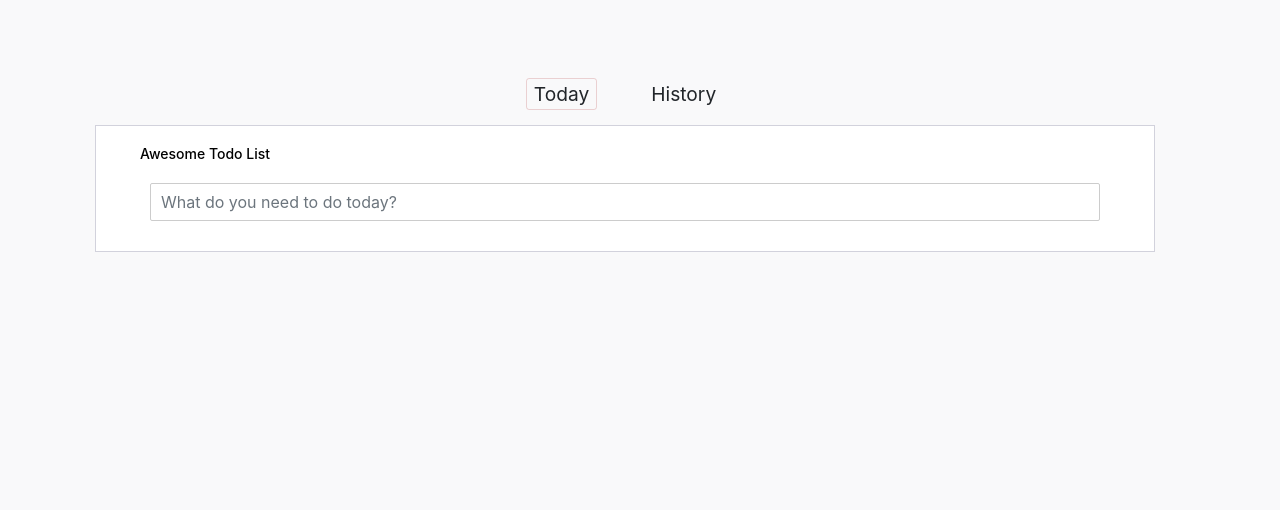
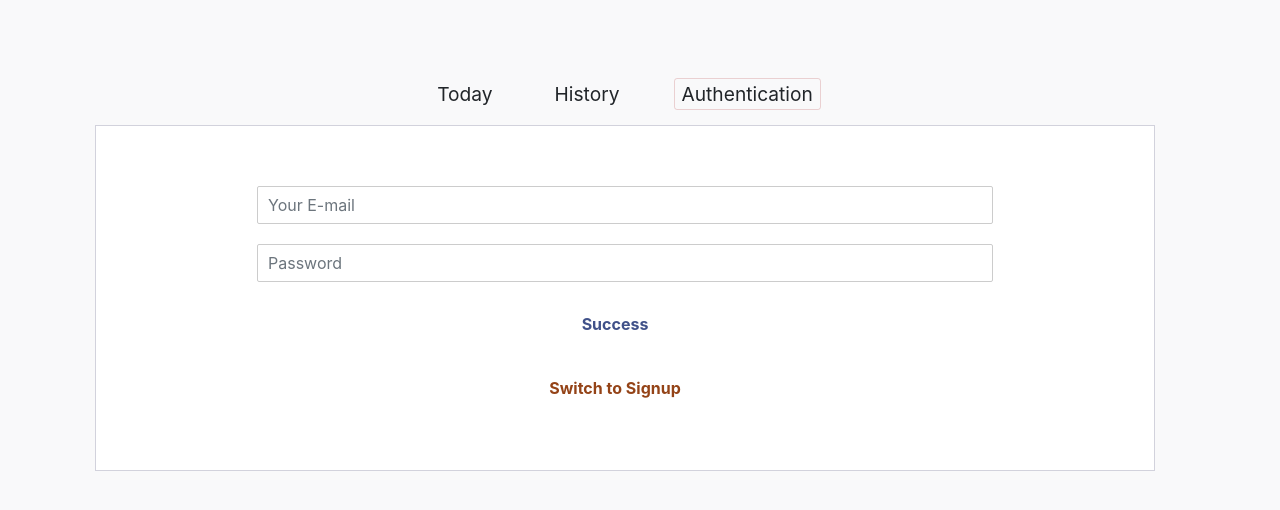
Before and after one commit to abrab93/React-Todo-app, a React (Create React App) app: page /auth in a window 1280 px wide. Before the commit this address led to /today. Shown: the top 510 px of the page. Built offline with nearby package versions, Linux system fonts and the light colour scheme.

Commit message:
add Authentication container

```diff
--- a/src/App.js
+++ b/src/App.js
@@ -4,6 +4,7 @@ import Layout from './hoc/Layout/Layout';
 import Today from './containers/Today/Today'
 import History from './containers/History/History';
 import { BrowserRouter, Route, Switch, Redirect } from 'react-router-dom';
+import Authentication from './containers/Authentication/Authentication';
 
 class App extends Component {
 
@@ -16,6 +17,7 @@ class App extends Component {
                     <Switch>
                         <Route path="/history" component={History} />
                         <Route path="/today" component={Today} />
+                        <Route path="/auth" component={Authentication} />
                         <Redirect from="/" to="/today" />
                         {/* <Today /> */}
                         {/* <History /> */}
--- /dev/null
+++ b/src/containers/Authentication/Authentication.js
@@ -0,0 +1,103 @@
+import React, { Component } from 'react';
+import classes from './Authentication.module.css';
+import Button from '../../components/UI/Button/Button';
+import Input from '../../components/UI/Input/Input';
+import { updateObject, checkValidity } from '../../shared/utility';
+
+class Authentication extends Component {
+
+    state = {
+        controles: {
+            email: {
+                elementType: 'input',
+                elementConfig: {
+                    type: 'email',
+                    placeholder: 'Your E-mail'
+                },
+                value: '',
+                validation: {
+                    required: true,
+                    isEmail: true
+                },
+                valid: false,
+                touched: false
+            },
+            password: {
+                elementType: 'input',
+                elementConfig: {
+                    type: 'password',
+                    placeholder: 'Password'
+                },
+                value: '',
+                validation: {
+                    required: true,
+                    minLength: 6
+                },
+                valid: false,
+                touched: false
+            }
+        },
+        isSignup: false
+    }
+
+    inputChangeHandler = (event, elementIdentifier) => {
+        const updatedControles = updateObject(this.state.controles, {
+            [elementIdentifier]: updateObject(this.state.controles[elementIdentifier], {
+                value: event.target.value,
+                touched: true,
+                valid: checkValidity(this.state.controles[elementIdentifier].validation, event.target.value)
+            })
+        });
+
+        this.setState({ controles: updatedControles });
+    }
+
+    submitHandler = (event) => {
+        event.preventDefault();
+    }
+
+    switchSignTypeHandler = () => {
+        this.setState(prevState => {
+            return { isSignup: !prevState.isSignup };
+        });
+    }
+
+    render() {
+
+        const formElements = [];
+        let form = null;
+
+        for (const key in this.state.controles) {
+            formElements.push({
+                elemId: key,
+                elemConf: this.state.controles[key]
+            });
+        };
+
+
+        form = formElements.map(el => {
+            return <Input key={el.elemId}
+                elementType={el.elemConf.elementType}
+                value={el.elemConf.value}
+                elementConfig={el.elemConf.elementConfig}
+                touched={el.elemConf.touched}
+                valid={el.elemConf.valid}
+                changed={(event) => this.inputChangeHandler(event, el.elemId)} />
+        })
+
+
+        return (
+            <div className={classes.Auth}>
+                <form onSubmit={this.submitHandler}>
+                    {form}
+                    <Button btnType='Success'>Success</Button>
+                </form>
+                <Button
+                    clicked={this.switchSignTypeHandler}
+                    btnType='Danger'>Switch to {!this.state.isSignup ? 'Signup' : 'Signin'}</Button>
+            </div>
+        )
+    }
+}
+
+export default Authentication
--- /dev/null
+++ b/src/containers/Authentication/Authentication.module.css
@@ -0,0 +1,13 @@
+.Auth {
+  margin: 20px auto;
+  width: 50%;
+  text-align: center;
+  padding: 10px;
+  box-sizing: border-box;
+}
+
+@media (min-width: 600px) {
+  .Auth {
+    width: 80%;
+  }
+}
--- a/src/hoc/Layout/Layout.js
+++ b/src/hoc/Layout/Layout.js
@@ -20,6 +20,9 @@ class Layout extends Component {
                                         <li>
                                             <NavLink to='/history' activeClassName={classes.selected}>History</NavLink>
                                         </li>
+                                        <li>
+                                            <NavLink to='/auth' activeClassName={classes.selected}>Authentication</NavLink>
+                                        </li>
                                     </ul>
                                 </nav>
                                 <div className="card px-3">
```
